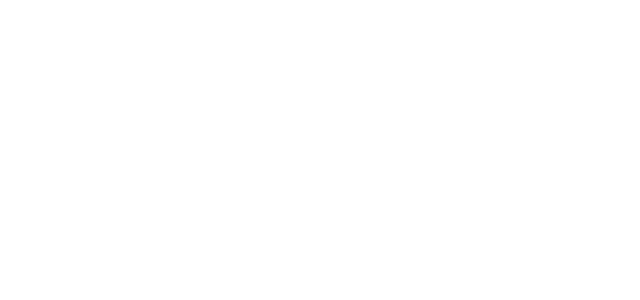
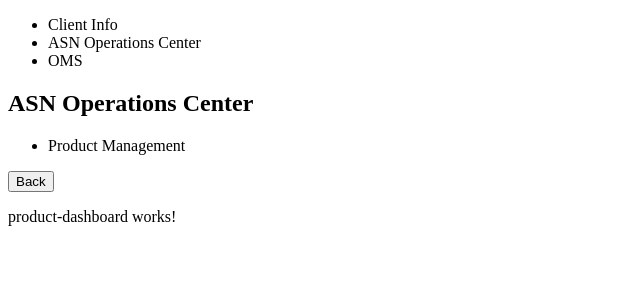
Before and after one commit to philipzhang86/mini-warehouse, an Angular app: page /client-dashboard/asn-operations-center/product-dashboard in a window 1280 px wide. Before the commit this address led to /. Shown: the top 300 px of the page, without its empty margins (0-640 px from the left). Built offline with nearby package versions, Linux system fonts and the light colour scheme.

Commit message:
Basic 0.1 ASNCenter, Product Management added

```diff
--- a/src/app/app.module.ts
+++ b/src/app/app.module.ts
@@ -17,6 +17,8 @@ import { DisplayClientInfoComponent } from './client-management/display-client-i
 import { UpdateClientComponent } from './client-management/update-client/update-client.component';
 import { DisplayClientsListComponent } from './client-management/display-clients-list/display-clients-list.component';
 import { DeleteClientComponent } from './client-management/delete-client/delete-client.component';
+import { AsnOperationsCenterComponent } from './asn-operations-center/asn-operations-center.component';
+import { ProductDashboardComponent } from './product-dashboard/product-dashboard.component';
 
 @NgModule({
   declarations: [
@@ -31,7 +33,9 @@ import { DeleteClientComponent } from './client-management/delete-client/delete-
     DisplayClientInfoComponent,
     UpdateClientComponent,
     DisplayClientsListComponent,
-    DeleteClientComponent
+    DeleteClientComponent,
+    AsnOperationsCenterComponent,
+    ProductDashboardComponent
   ],
   imports: [
     BrowserModule,
--- /dev/null
+++ b/src/app/asn-operations-center/asn-operations-center.component.html
@@ -0,0 +1,11 @@
+<div class="asn-operations-center">
+  <h2>ASN Operations Center</h2>
+  <ul>
+    <!-- relative path 当路由需要基于当前位置来定义下一步导航的层级时，使用相对路径（不以/开头） -->
+    <li routerLink="product-dashboard">Product Management</li>
+  </ul>
+
+  <button (click)="goBack()">Back</button>
+  <router-outlet></router-outlet>
+
+</div>
--- /dev/null
+++ b/src/app/asn-operations-center/asn-operations-center.component.ts
@@ -0,0 +1,19 @@
+import { Component, OnInit } from '@angular/core';
+import { Router } from '@angular/router'; // 引入Router服务
+
+@Component({
+  selector: 'app-asn-operations-center',
+  templateUrl: './asn-operations-center.component.html',
+  styleUrls: ['./asn-operations-center.component.scss']
+})
+export class AsnOperationsCenterComponent implements OnInit {
+
+  constructor(private router: Router) { }
+
+  ngOnInit(): void {
+  }
+
+  goBack(): void {
+    this.router.navigate(['/client-dashboard']);
+  }
+}
--- a/src/app/client-dashboard/client-dashboard.component.html
+++ b/src/app/client-dashboard/client-dashboard.component.html
@@ -2,19 +2,19 @@
   <div class="sidebar">
     <ul>
       <li routerLink="/client-dashboard/client-info">Client Info</li>
-      <li (click)="selectSection('asn')">ASN</li>
+      <!-- 绝对路径 因为是从根路径导航过来的 -->
+      <li routerLink="/client-dashboard/asn-operations-center">ASN Operations Center</li>
       <li (click)="selectSection('oms')">OMS</li>
     </ul>
   </div>
   <div class="main-content">
-    <router-outlet></router-outlet>
-    <ng-container *ngIf="selectedSection === 'asn'">
-      <!-- ASN Section -->
-      <p>ASN section coming soon...</p>
-    </ng-container>
+
+
     <ng-container *ngIf="selectedSection === 'oms'">
       <!-- OMS Section -->
       <p>OMS section coming soon...</p>
     </ng-container>
   </div>
+
+  <router-outlet></router-outlet>
 </div>
--- /dev/null
+++ b/src/app/product-dashboard/product-dashboard.component.html
@@ -0,0 +1 @@
+<p>product-dashboard works!</p>
--- /dev/null
+++ b/src/app/product-dashboard/product-dashboard.component.ts
@@ -0,0 +1,15 @@
+import { Component, OnInit } from '@angular/core';
+
+@Component({
+  selector: 'app-product-dashboard',
+  templateUrl: './product-dashboard.component.html',
+  styleUrls: ['./product-dashboard.component.scss']
+})
+export class ProductDashboardComponent implements OnInit {
+
+  constructor() { }
+
+  ngOnInit(): void {
+  }
+
+}
```
Also changed, not shown: src/app/app-routing.module.ts (+11 -1 lines), src/app/asn-operations-center/asn-operations-center.component.scss (added), src/app/product-dashboard/product-dashboard.component.scss (added), 2 other files (tests, documents, lock files or other folders).
